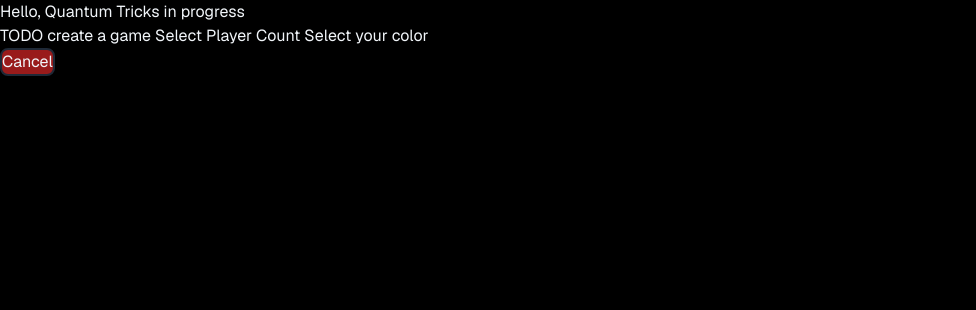
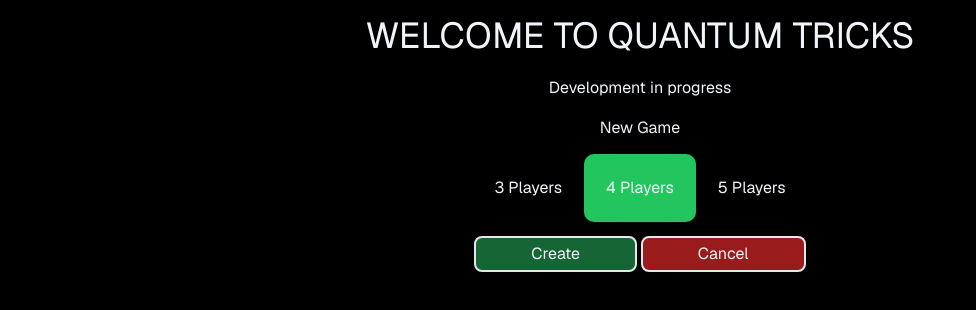
Before and after one commit to thirdthoughts/quantum-tricks, a Next.js app: page / in a window 1280 px wide. Both pictures are taken after a click on the button "New Game". Shown: the top 310 px of the page, without its empty margins (0-976 px from the left). Built offline with nearby package versions, Linux system fonts and the light colour scheme.

Commit message:
scaffolding basic create game structure

```diff
--- a/src/app/layout.tsx
+++ b/src/app/layout.tsx
@@ -14,7 +14,12 @@ export default function RootLayout({
 }: Readonly<{ children: React.ReactNode }>) {
   return (
     <html lang="en" className={`${GeistSans.variable}`}>
-      <body>{children}</body>
+      <body>
+        <div className="text-center text-4xl p-4">
+          WELCOME TO QUANTUM TRICKS
+        </div>
+        {children}
+        </body>
     </html>
   );
 }
--- a/src/app/page.tsx
+++ b/src/app/page.tsx
@@ -5,22 +5,93 @@ import { useState } from "react";
 const games = [];
 
 interface createGameProps {
-  onCancel: () => void;
+  dismiss: () => void;
 }
 
-function CreateGame({ onCancel }: createGameProps) {
+function CreateGame({ dismiss }: createGameProps) {
+  const [playerCount, setPlayerCount] = useState(4);
   return (
     <div>
-      TODO create a game
-      Select Player Count
-      Select your color
-      <button
-        className="flex cursor-pointer select-none items-center justify-center rounded-lg border-2
-border-gray-800 bg-red-800"
-        onMouseDown={() => onCancel()}
-      >
-        Cancel
-      </button>
+      <div className="flex-auto items-center text-center gap-1">
+        <div>New Game</div>
+        <div className="h-4"></div>
+        <ul className="flex items-center gap-1">
+          <li>
+            <input
+              className="peer sr-only"
+              type="radio"
+              value="3"
+              name="playerCount"
+              id="answer_3"
+              checked={playerCount === 3}
+              onChange={() => setPlayerCount(3)}
+            />
+            <label
+              className="flex cursor-pointer rounded-lg p-5 hover:bg-slate-800
+               focus:outline-none peer-checked:border-transparent peer-checked:bg-green-500 peer-checked:ring-2
+               peer-checked:ring-green-500"
+              htmlFor="answer_3"
+            >
+              3 Players
+            </label>
+          </li>
+          <li>
+            <input
+              className="peer sr-only"
+              type="radio"
+              value="4"
+              name="playerCount"
+              id="answer_4"
+              checked={playerCount === 4}
+              onChange={() => setPlayerCount(4)}
+            />
+            <label
+              className="flex cursor-pointer rounded-lg p-5 hover:bg-slate-800
+               focus:outline-none peer-checked:border-transparent peer-checked:bg-green-500 peer-checked:ring-2
+               peer-checked:ring-green-500"
+              htmlFor="answer_4"
+            >
+              4 Players
+            </label>
+          </li>
+          <li>
+            <input
+              className="peer sr-only"
+              type="radio"
+              value="5"
+              name="playerCount"
+              id="answer_5"
+              checked={playerCount === 5}
+              onChange={() => setPlayerCount(5)}
+            />
+            <label
+              className="flex cursor-pointer rounded-lg p-5 hover:bg-slate-800
+               focus:outline-none peer-checked:border-transparent peer-checked:bg-green-500 peer-checked:ring-2
+               peer-checked:ring-green-500"
+              htmlFor="answer_5"
+            >
+              5 Players
+            </label>
+          </li>
+        </ul>
+        <div className="h-4"></div>
+        <div className="flex gap-1">
+          <button
+            className="flex-grow flex cursor-pointer select-none items-center justify-center rounded-lg border-2
+ bg-green-800 p-1"
+ onMouseDown={()=> {games.push({playerCount, creator:"Bob"}); dismiss()}}
+          >
+            Create
+          </button>
+          <button
+            className="flex flex-grow cursor-pointer select-none items-center justify-center rounded-lg border-2
+ bg-red-800 p-1 float-right"
+            onMouseDown={() => dismiss()}
+          >
+            Cancel
+          </button>
+        </div>
+      </div>
     </div>
   );
 }
@@ -28,20 +99,22 @@ border-gray-800 bg-red-800"
 export default function HomePage() {
   const [creating, setCreating] = useState(false);
   return (
-    <div className="">
-      Hello, Quantum Tricks in progress
+    <div className="flex flex-col items-center p-1">
+      Development in progress
+      <div className="h-4"></div>
       {creating && (
-        <CreateGame onCancel={() => setCreating(false)}></CreateGame>
+        <CreateGame dismiss={() => setCreating(false)}></CreateGame>
       )}
       {!creating && (
         <div>
           <button
             className="flex cursor-pointer select-none items-center justify-center rounded-lg border-2
-     border-gray-800 bg-green-800"
+     border-gray-800 bg-green-800 p-1"
             onMouseDown={() => setCreating(true)}
           >
             New Game
           </button>
+          {games.map((g)=> <div>{g.playerCount}-player game created by {g.creator}</div>)}
         </div>
       )}
     </div>
```
